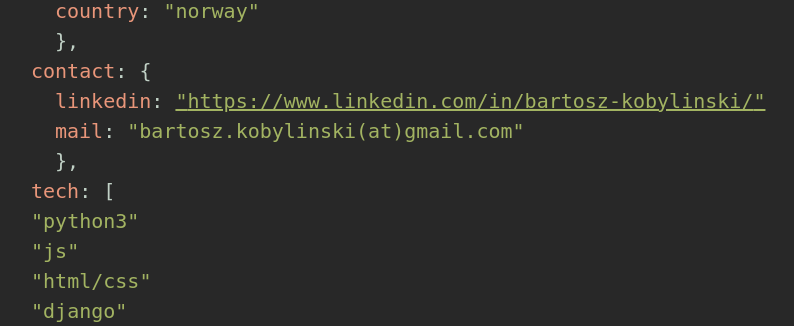
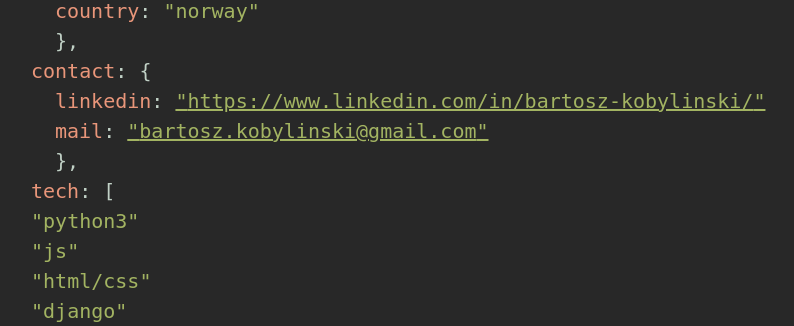
Before and after one commit to bartoszkobylinski/my_website, a Flask app: page / in a window 1280 px wide; the page is wider, and only the part inside the window is pictured. Shown: the part 302-628 px from the top of that part, without its empty margins (169-963 px from the left). Run offline with Flask 3, Linux system fonts and the light colour scheme.

Commit message:
Title: Updating an email address and change type of field.

```diff
--- a/app/templates/main.html
+++ b/app/templates/main.html
@@ -64,7 +64,7 @@
             </p>
             <p>
                 <span class="block-key">mail</span>
-                <span class="block-attribute">bartosz.kobylinski(at)gmail.com</span>
+                <a class="block-attribute" href="mailto: bartosz.kobylinski@gmail.com">bartosz.kobylinski@gmail.com</a>
             </p>
         </div>
         <div class="json-item"></div>
```
